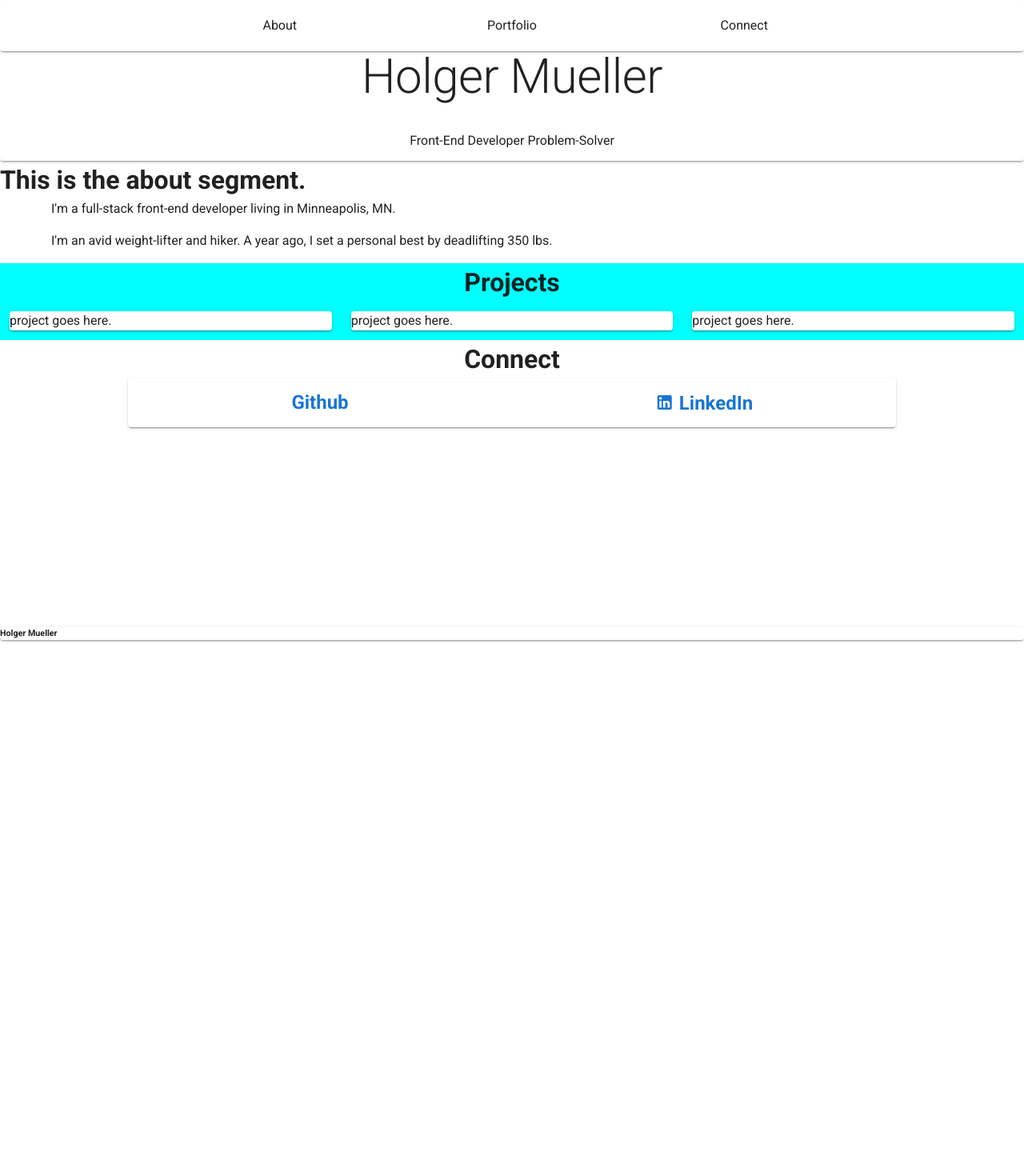
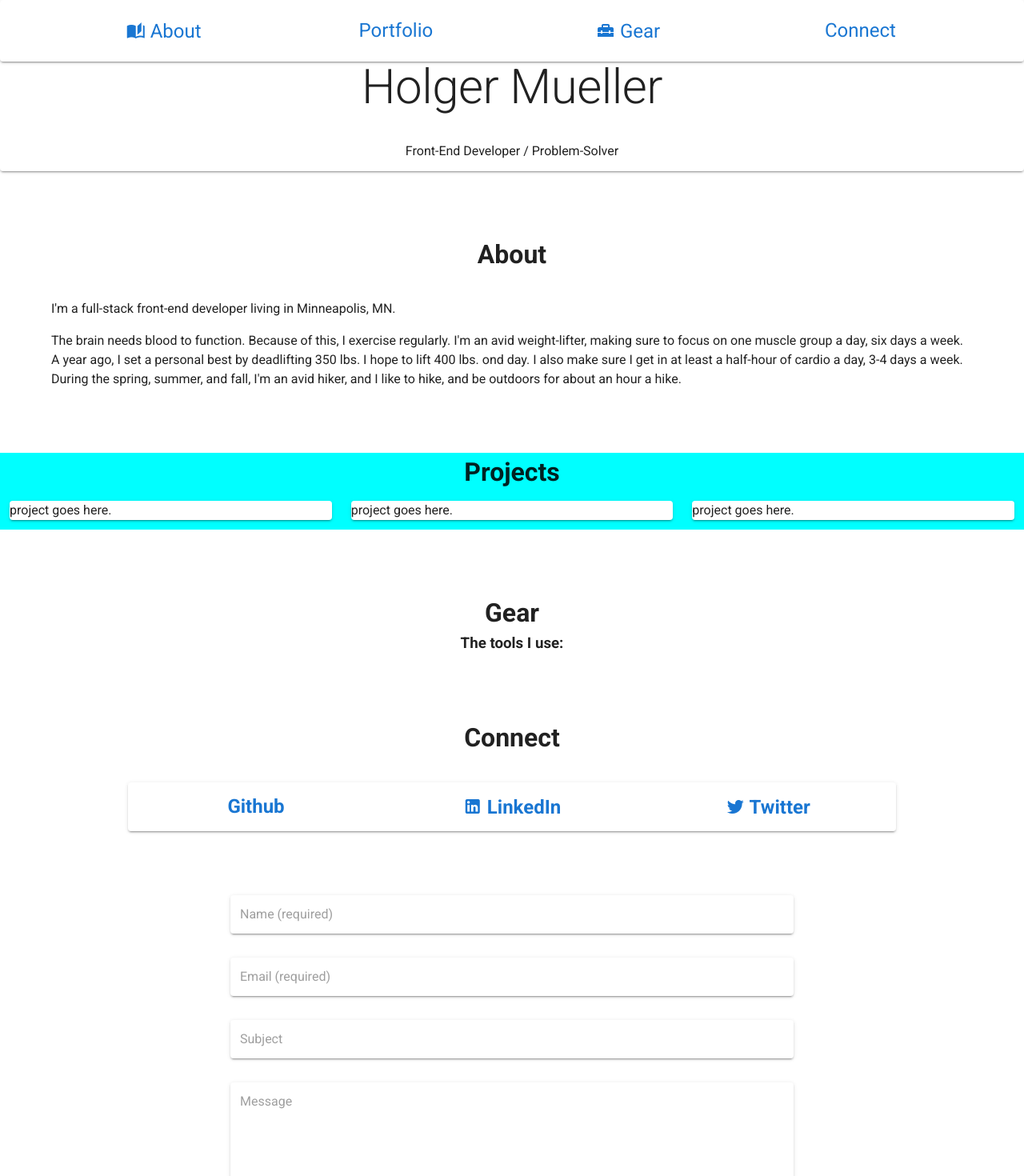
Before and after one commit to Holgermueller/HolgerMueller-TechWriter, a Vue app: page / in a window 1280 px wide. Shown: the top 1470 px of the page at 80% size. Before the commit the page ends 800 px from the top, so only its background shows below. Built offline with nearby package versions, Linux system fonts and the light colour scheme.

Commit message:
added form section

```diff
--- a/src/components/Layout/About.vue
+++ b/src/components/Layout/About.vue
@@ -1,8 +1,10 @@
 <template>
   <div id="About">
-    <h1>This is the about segment.</h1>
+    <h1 class="section-header">About</h1>
     <p class="about-paragraph">I'm a full-stack front-end developer living in Minneapolis, MN.</p>
-    <p class="about-paragraph">I'm an avid weight-lifter and hiker. A year ago, I set a personal best by deadlifting 350 lbs.</p>
+    <p
+      class="about-paragraph"
+    >The brain needs blood to function. Because of this, I exercise regularly. I'm an avid weight-lifter, making sure to focus on one muscle group a day, six days a week. A year ago, I set a personal best by deadlifting 350 lbs. I hope to lift 400 lbs. ond day. I also make sure I get in at least a half-hour of cardio a day, 3-4 days a week. During the spring, summer, and fall, I'm an avid hiker, and I like to hike, and be outdoors for about an hour a hike.</p>
   </div>
 </template>
 
@@ -10,6 +12,10 @@
 #about {
   justify-content: center;
 }
+.section-header {
+  text-align: center;
+  margin-bottom: 2rem;
+}
 .about-paragraph {
   margin-left: 5%;
   margin-right: 5%;
--- a/src/components/Layout/Banner.vue
+++ b/src/components/Layout/Banner.vue
@@ -7,7 +7,7 @@
       </v-row>
 
       <div class="name display-3">Holger Mueller</div>
-      <div class="subheader">Front-End Developer Problem-Solver</div>
+      <div class="subheader">Front-End Developer / Problem-Solver</div>
     </v-card>
   </div>
 </template>
--- a/src/components/Layout/Connect.vue
+++ b/src/components/Layout/Connect.vue
@@ -18,6 +18,15 @@
         </v-row>
       </v-container>
     </v-card>
+
+    <div class="form-container">
+      <form class="form" action>
+        <v-text-field v-model="Name" placeholder="Name (required)" solo></v-text-field>
+        <v-text-field v-model="Email" placeholder="Email (required)" solo></v-text-field>
+        <v-text-field v-model="Subject" placeholder="Subject" solo></v-text-field>
+        <v-textarea placeholder="Message" solo></v-textarea>
+      </form>
+    </div>
   </div>
 </template>
 
@@ -26,8 +35,13 @@ export default {
   data() {
     return {
       connections: [
-        { name: "Github", connection_class: "mdi mdi-github-circle", link: "#" },
-        { name: "LinkedIn", connection_class: "mdi mdi-linkedin", link: "#" }
+        {
+          name: "Github",
+          connection_class: "mdi mdi-github-circle",
+          link: "#"
+        },
+        { name: "LinkedIn", connection_class: "mdi mdi-linkedin", link: "#" },
+        { name: "Twitter", connection_class: "mdi mdi-twitter", link: "#" }
       ]
     };
   }
@@ -43,6 +57,7 @@ export default {
 }
 .connections-display {
   width: 75%;
+  margin-top: 2rem;
   margin-left: auto;
   margin-right: auto;
 }
@@ -53,4 +68,10 @@ a {
 a:hover {
   color: red;
 }
+.form {
+  width: 55%;
+  margin-top: 5rem;
+  margin-left: auto;
+  margin-right: auto;
+}
 </style>
--- a/src/components/Layout/Footer.vue
+++ b/src/components/Layout/Footer.vue
@@ -1,7 +1,7 @@
 <template>
   <div id="footer">
     <v-card>
-      <h6>Holger Mueller</h6>
+      <div class="subtitle-2">Holger Mueller 2019 &copy;</div>
     </v-card>
   </div>
 </template>
@@ -11,5 +11,6 @@
   position: absolute;
   bottom: 0;
   width: 100%;
+  text-align: center;
 }
 </style>
--- /dev/null
+++ b/src/components/Layout/Gear.vue
@@ -0,0 +1,28 @@
+<template>
+  <div id="Gear">
+    <div class="headers">
+<h1 class="section-header">Gear</h1>
+    <h3 class="section-subheader">The tools I use:</h3>
+    </div>
+
+    <div></div>
+  </div>
+</template>
+
+<script>
+export default {
+  data() {
+    return {
+      Gears: [
+        {}
+      ]
+    }
+  }
+}
+</script>
+
+<style scoped>
+.headers {
+  text-align: center;
+}
+</style>
--- a/src/components/Layout/Nav.vue
+++ b/src/components/Layout/Nav.vue
@@ -4,7 +4,12 @@
       <v-container>
         <v-row no-gutters class="nav-row">
           <v-col v-for="(section, index) in sections" :key="index" class="pa-2" cols="3">
-            <div class="link" :id="index"  link>{{section.title}}</div>
+            <div class="link" :id="index">
+              <a v-bind:href="section.link">
+                <span v-bind:class="section.icon"></span>
+                {{section.title}}
+              </a>
+            </div>
           </v-col>
         </v-row>
       </v-container>
@@ -17,9 +22,14 @@ export default {
   data() {
     return {
       sections: [
-        { title: "About" },
-        { title: "Portfolio" },
-        { title: "Connect" }
+        {
+          title: "About",
+          icon: "mdi mdi-book-open-page-variant",
+          link: "#About"
+        },
+        { title: "Portfolio", icon: "mdi mdi-iframe", link: "#Portfolio" },
+        { title: "Gear", icon: "mdi mdi-toolbox", link: "#Gear" },
+        { title: "Connect", icon: "mdi mdi-laptop-mac", link: "#Connect" }
       ]
     };
   },
@@ -36,8 +46,12 @@ export default {
 }
 .link {
   text-align: center;
+  font-size: 1.5rem;
 }
-.link:hover {
+a {
+  text-decoration: none;
+}
+a:hover {
   color: red;
   cursor: pointer;
 }
--- a/src/components/index.vue
+++ b/src/components/index.vue
@@ -1,17 +1,19 @@
 <template>
   <div id="home">
     <Banner />
-    <About />
-    <Portfolio />
-    <Connect />
+    <About class="page-section" />
+    <Portfolio class="page-section" />
+    <Gear class="page-section" />
+    <Connect class="page-section" />
   </div>
 </template>
 
 <script>
-import Banner from "./Layout/Banner"
+import Banner from "./Layout/Banner";
 import About from "./Layout/About";
 import Portfolio from "./Layout/Portfolio";
 import Connect from "./Layout/Connect";
+import Gear from "./Layout/Gear";
 
 export default {
   name: "Home",
@@ -19,10 +21,15 @@ export default {
     Banner,
     About,
     Portfolio,
-    Connect
+    Connect,
+    Gear
   }
 };
 </script>
 
 <style scoped>
+.page-section {
+  margin-top: 5rem;
+  margin-bottom: 5rem;
+}
 </style>
```
